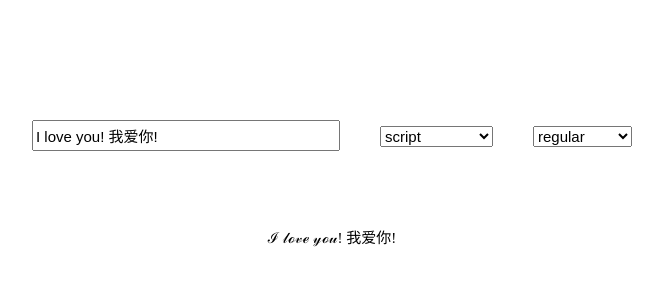
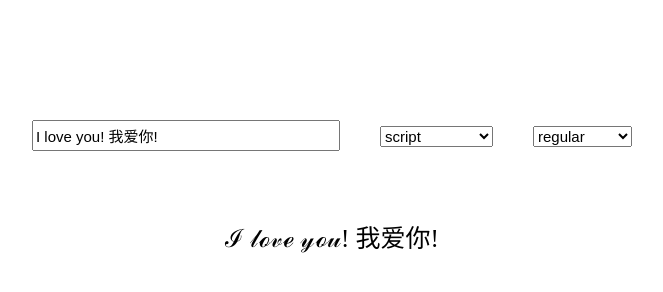
Before and after one commit to xiyaowong/weird-fonts, a plain HTML site: page index.html in a window 1280 px wide. Shown: the whole page, without its empty margins (308-971 px from the left). Drawn offline with nearby package versions, Linux system fonts and the light colour scheme.

Commit message:
increase font size

```diff
--- a/index.html
+++ b/index.html
@@ -18,7 +18,7 @@
         <option disabled value="">Select style</option>
         <option v-for="style in styles" :key="style">{{ style }}</option>
       </select>
-      <div>{{ output }}</div>
+      <div id="output">{{ output }}</div>
     </div>
     <script src="./main.js"></script>
   </body>
--- a/style.css
+++ b/style.css
@@ -8,6 +8,10 @@
   text-align: center;
 }
 
+#output{
+  font-size: 25px;
+}
+
 input {
   height: 25px;
   width: 300px;
```
